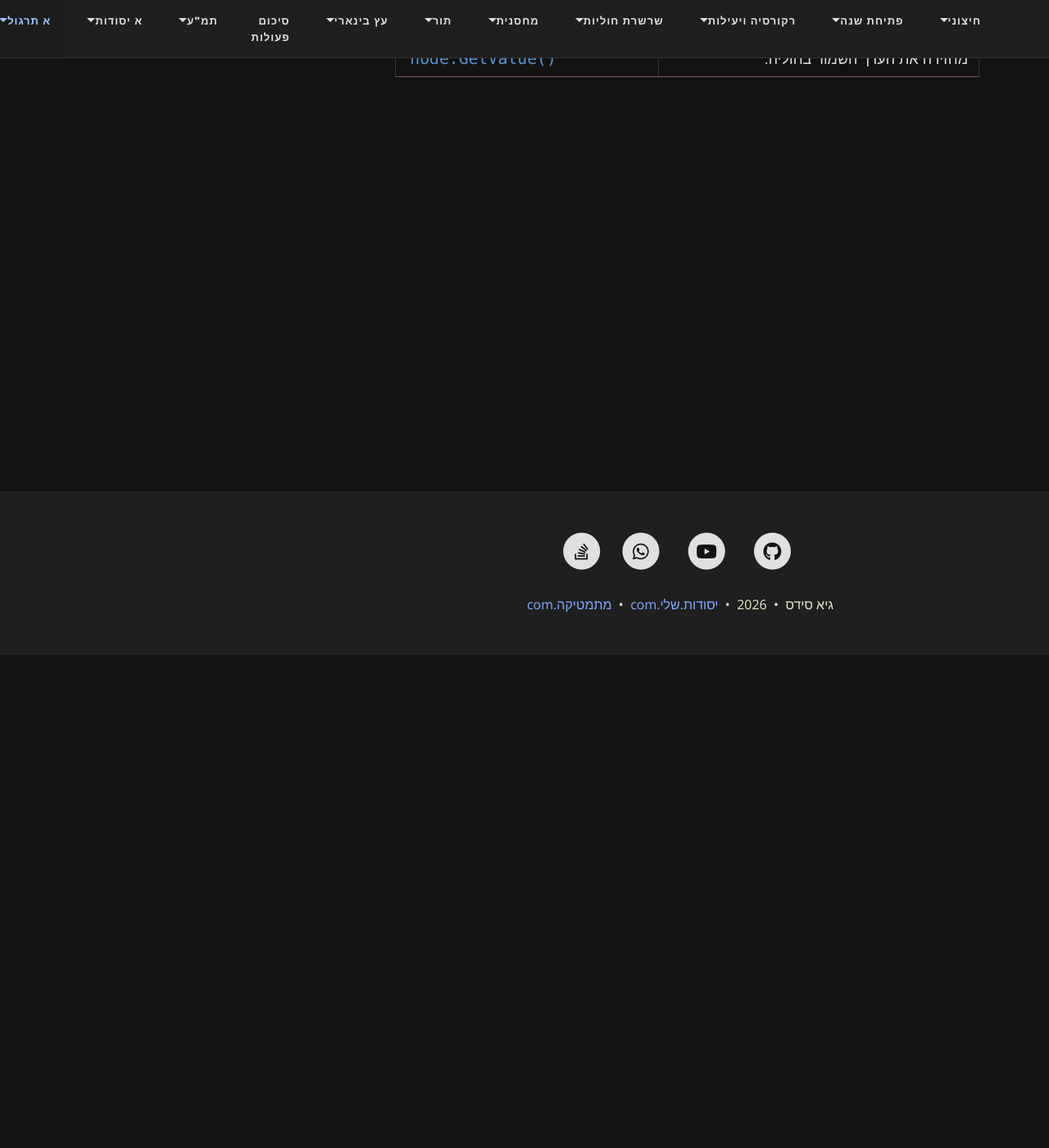
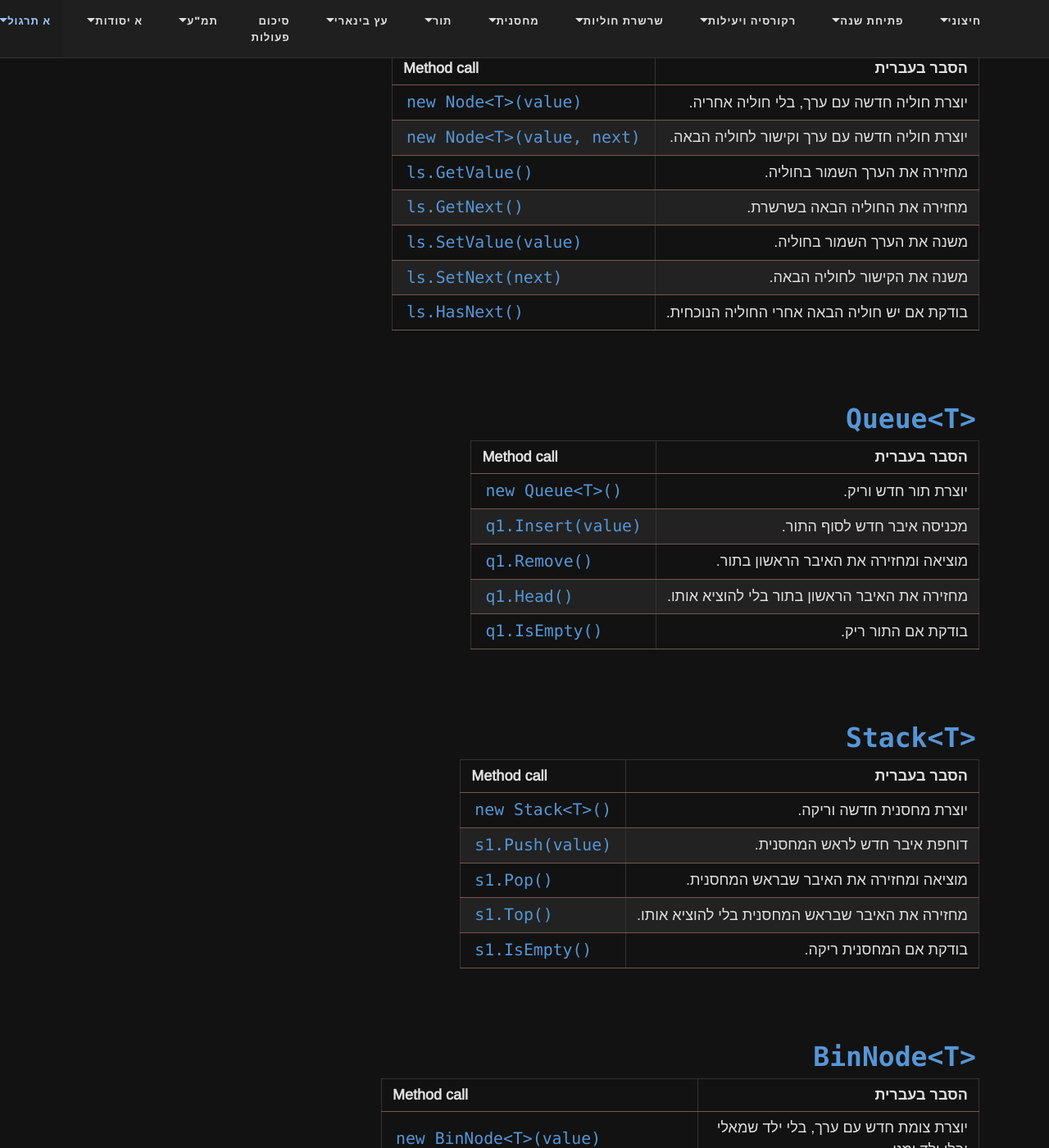
Before and after one commit to 3strategy/BeautifulMivney, a Jekyll site: the page built from mivney/unit4-methods.md, in a window 1280 px wide and 1400 px high, scrolled down 601 px. Shown: the whole window at 82% size. Built offline with Jekyll 4.4.1, drawn with Linux system fonts in a browser that asks for light colours; comment, search, counter and statistics services are not loaded; some of the changed text lies outside the part shown.

Commit message:
טבלת סיכום

```diff
--- a/mivney/unit4-methods.md
+++ b/mivney/unit4-methods.md
@@ -1,16 +1,66 @@
 ---
 layout: page
 title: "דף עזר - פעולות במחלקות Unit4"
-subtitle: "Node&lt;T&gt;, Queue&lt;T&gt;, Stack&lt;T&gt;, BinNode&lt;T&gt;"
+subtitle: "&lt;Node&lt;T&gt;, Queue&lt;T&gt;, Stack&lt;T&gt;, BinNode&lt;T"
 tags: [Unit4, Node, Queue, Stack, BinNode, CSharp]
 lang: he
 ---
 
+{: .box-note}
+דף עזר קצר לפעולות של המחלקות הגנריות ב-Unit4. בדוגמאות, `T` מייצג את טיפוס הערך, למשל `int`, `string` או מחלקה שכתבתם. לפני פעולות שמוציאות או מציצות ממחסנית/תור, בדקו שהמבנה לא ריק.
+
 ## `Node<T>`
+
+{: .table-rl}
 
 | הסבר בעברית | Method call |
 | --- | --- |
 | יוצרת חוליה חדשה עם ערך, בלי חוליה אחריה. | `new Node<T>(value)` |
 | יוצרת חוליה חדשה עם ערך וקישור לחוליה הבאה. | `new Node<T>(value, next)` |
-| מחזירה את הערך השמור בחוליה. | `node.GetValue()` |
+| מחזירה את הערך השמור בחוליה. | `ls.GetValue()` |
+| מחזירה את החוליה הבאה בשרשרת. | `ls.GetNext()` |
+| משנה את הערך השמור בחוליה. | `ls.SetValue(value)` |
+| משנה את הקישור לחוליה הבאה. | `ls.SetNext(next)` |
+| בודקת אם יש חוליה הבאה אחרי החוליה הנוכחית. | `ls.HasNext()` |
+
+
+## `Queue<T>`
+
 {: .table-rl}
+
+| הסבר בעברית | Method call |
+| --- | --- |
+| יוצרת תור חדש וריק. | `new Queue<T>()` |
+| מכניסה איבר חדש לסוף התור. | `q1.Insert(value)` |
+| מוציאה ומחזירה את האיבר הראשון בתור. | `q1.Remove()` |
+| מחזירה את האיבר הראשון בתור בלי להוציא אותו. | `q1.Head()` |
+| בודקת אם התור ריק. | `q1.IsEmpty()` |
+
+## `Stack<T>`
+
+{: .table-rl}
+
+| הסבר בעברית | Method call |
+| --- | --- |
+| יוצרת מחסנית חדשה וריקה. | `new Stack<T>()` |
+| דוחפת איבר חדש לראש המחסנית. | `s1.Push(value)` |
+| מוציאה ומחזירה את האיבר שבראש המחסנית. | `s1.Pop()` |
+| מחזירה את האיבר שבראש המחסנית בלי להוציא אותו. | `s1.Top()` |
+| בודקת אם המחסנית ריקה. | `s1.IsEmpty()` |
+
+## `BinNode<T>`
+
+{: .table-rl}
+
+| הסבר בעברית | Method call |
+| --- | --- |
+| יוצרת צומת חדש עם ערך, בלי ילד שמאלי ובלי ילד ימני. | `new BinNode<T>(value)` |
+| יוצרת צומת חדש עם ילד שמאלי, ערך וילד ימני. | `new BinNode<T>(left, value, right)` |
+| מחזירה את הערך השמור בצומת. | `t.GetValue()` |
+| מחזירה את הילד השמאלי של הצומת. | `t.GetLeft()` |
+| מחזירה את הילד הימני של הצומת. | `t.GetRight()` |
+| משנה את הערך השמור בצומת. | `t.SetValue(value)` |
+| משנה את הילד השמאלי של הצומת. | `t.SetLeft(left)` |
+| משנה את הילד הימני של הצומת. | `t.SetRight(right)` |
+| בודקת אם לצומת יש ילד שמאלי. | `t.HasLeft()` |
+| בודקת אם לצומת יש ילד ימני. | `t.HasRight()` |
```
